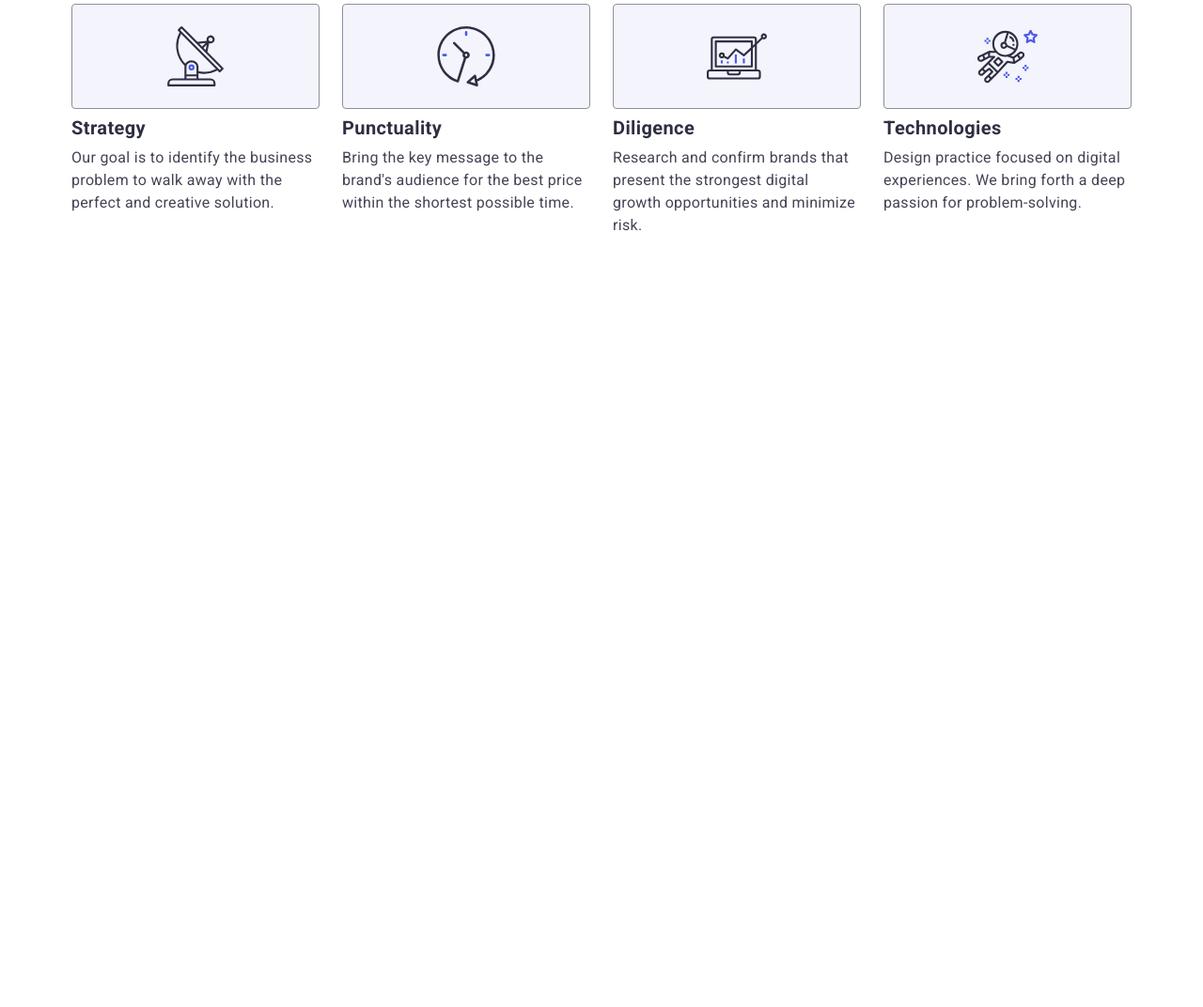
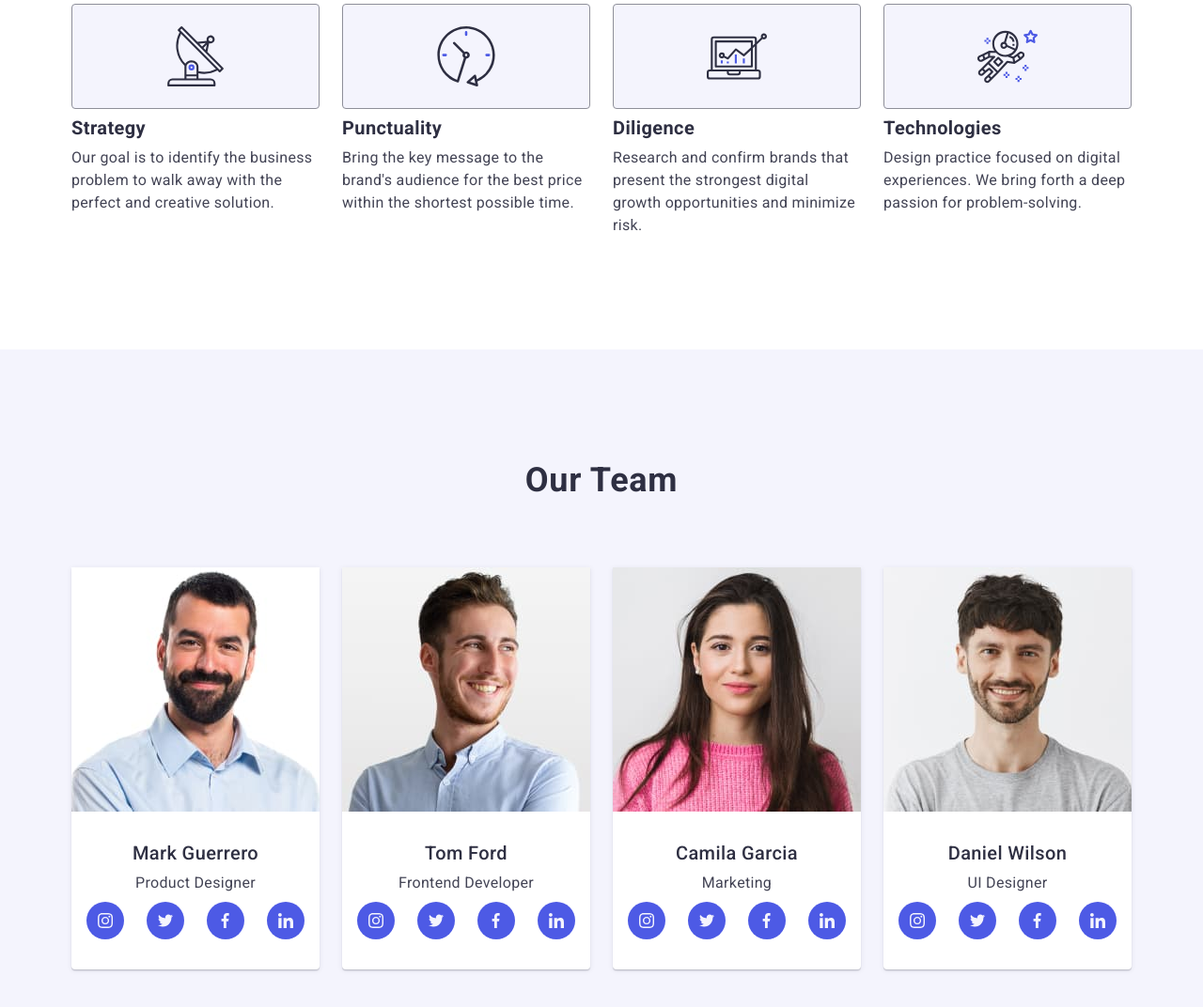
Before and after one commit to SvetlanaMihalchuk/goit-markup-hw-06, a plain HTML site: page index.html in a window 1280 px wide. Shown: the part 634-1706 px from the top of the page at 94% size. Before the commit the page ends 1006 px from the top, so only its background shows below. Drawn offline with nearby package versions, Linux system fonts and the light colour scheme.

Commit message:
add our team

```diff
--- a/css/styles.css
+++ b/css/styles.css
@@ -452,10 +452,16 @@ svg {
 /* #endregion section key decisions */
 
 /* #region section our team */
+.our-team-container {
+  padding-left: 28px;
+  padding-right: 28px;
+}
 .our-team {
   background-color: #f4f4fd;
-  padding-top: 120px;
-  padding-bottom: 120px;
+  /* padding-top: 120px;
+  padding-bottom: 120px; */
+  padding-top: 96px;
+  padding-bottom: 96px;
 }
 
 .our-team-title {
@@ -472,14 +478,17 @@ svg {
 }
 
 .our-team-list {
+  /* display: flex;
+  gap: 24px; */
   display: flex;
-  gap: 24px;
+  flex-direction: column;
+  gap: 72px;
 }
 
 .card {
   background: #fff;
   border-radius: 0 0 4px 4px;
-  width: calc((100% - (3 * 24px)) / 4);
+  /* width: calc((100% - (3 * 24px)) / 4); */
   box-shadow: 0 2px 1px 0 rgba(46, 47, 66, 0.08),
     0 1px 1px 0 rgba(46, 47, 66, 0.16), 0 1px 6px 0 rgba(46, 47, 66, 0.08);
 }
@@ -1065,6 +1074,19 @@ svg {
   .key-decisions-title {
     text-align: left;
   }
+  /* --------------------- */
+  .our-team-container {
+    padding-left: 108px;
+    padding-right: 108px;
+  }
+  .our-team-list {
+    flex-direction: row;
+    flex-wrap: wrap;
+    gap: 64px 24px;
+  }
+  .card {
+    width: calc((100% - 24px) / 2);
+  }
 }
 /*endregion media  768px */
 
@@ -1128,5 +1150,17 @@ svg {
   .key-decisions-text {
     font-weight: 400;
   }
+  /* ------------------- */
+  .our-team {
+    padding-top: 120px;
+    padding-bottom: 120px;
+  }
+  .our-team-list {
+    flex-wrap: nowrap;
+    gap: 24px;
+  }
+  .card {
+    width: calc((100% - (3 * 24px)) / 4);
+  }
 }
 /*endregion media  1158px */
--- a/index.html
+++ b/index.html
@@ -203,12 +203,13 @@
       <!-- #endregion section key decisions -->
 
       <!-- #region section our team -->
-      <!-- <section class="our-team">
-        <div class="container">
+      <section class="our-team">
+        <div class="container our-team-container">
           <h2 class="our-team-title">Our Team</h2>
           <ul class="our-team-list">
             <li class="card">
               <img
+              srcset="./images/mark-guerrero-2x.jpg 2x"
                 src="./images/mark-guerrero.jpg"
                 alt="mark-guerrero"
                 width="264"
@@ -251,6 +252,7 @@
             </li>
             <li class="card">
               <img
+              srcset="./images/tom-ford-2x.jpg 2x"
                 src="./images/tom-ford.jpg"
                 alt="tom-ford"
                 width="264"
@@ -293,6 +295,7 @@
             </li>
             <li class="card">
               <img
+              srcset="./images/camila-garcia-2x.jpg 2x"
                 src="./images/camila-garcia.jpg"
                 alt="camila-garcia"
                 width="264"
@@ -335,6 +338,7 @@
             </li>
             <li class="card">
               <img
+              srcset="./images/daniel-wilson-2x.jpg 2x"
                 src="./images/daniel-wilson.jpg"
                 alt="daniel-wilson"
                 width="264"
@@ -377,7 +381,7 @@
             </li>
           </ul>
         </div>
-      </section> -->
+      </section>
       <!-- #endregion section our team -->
 
       <!-- #region section our portfolio -->
```
